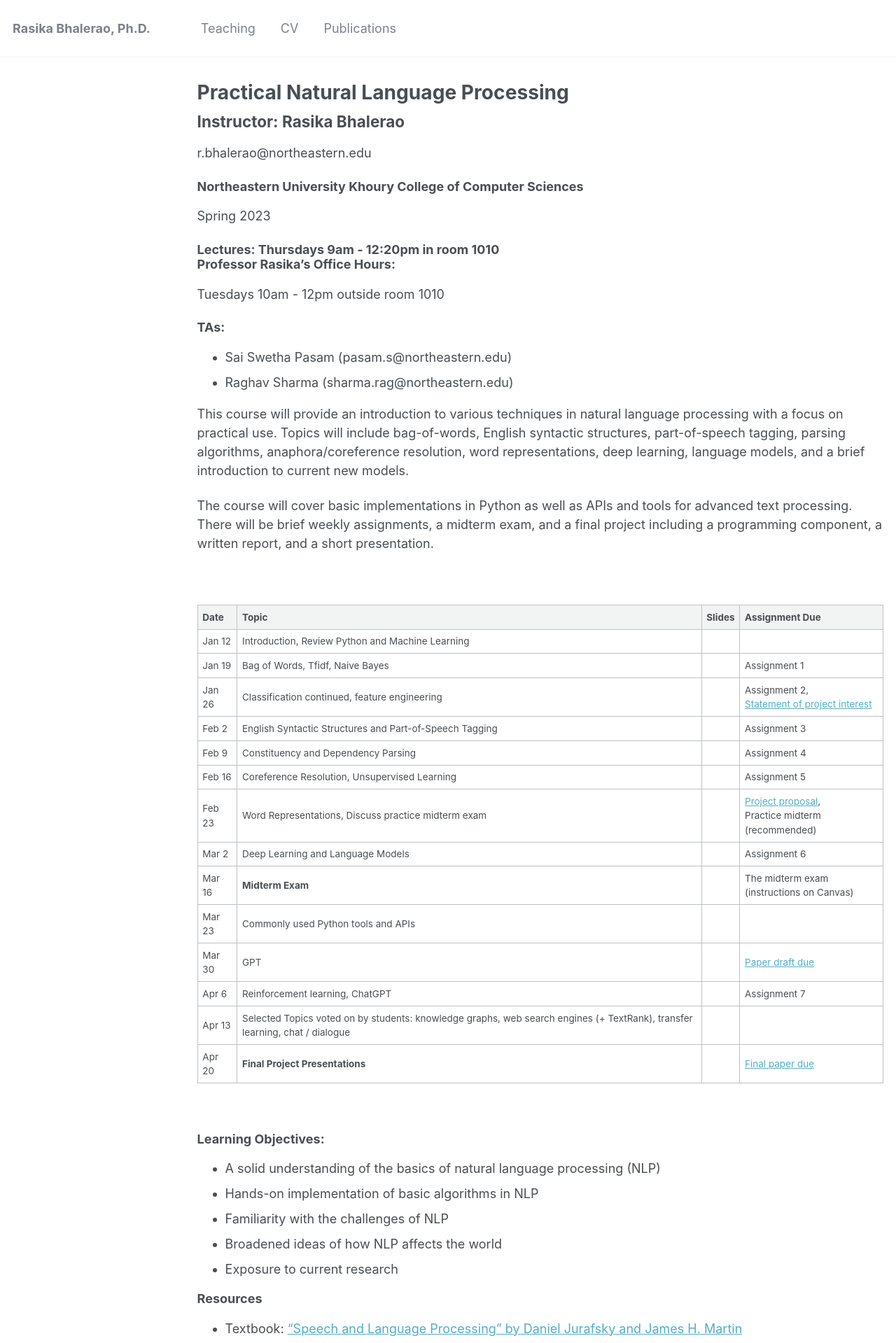
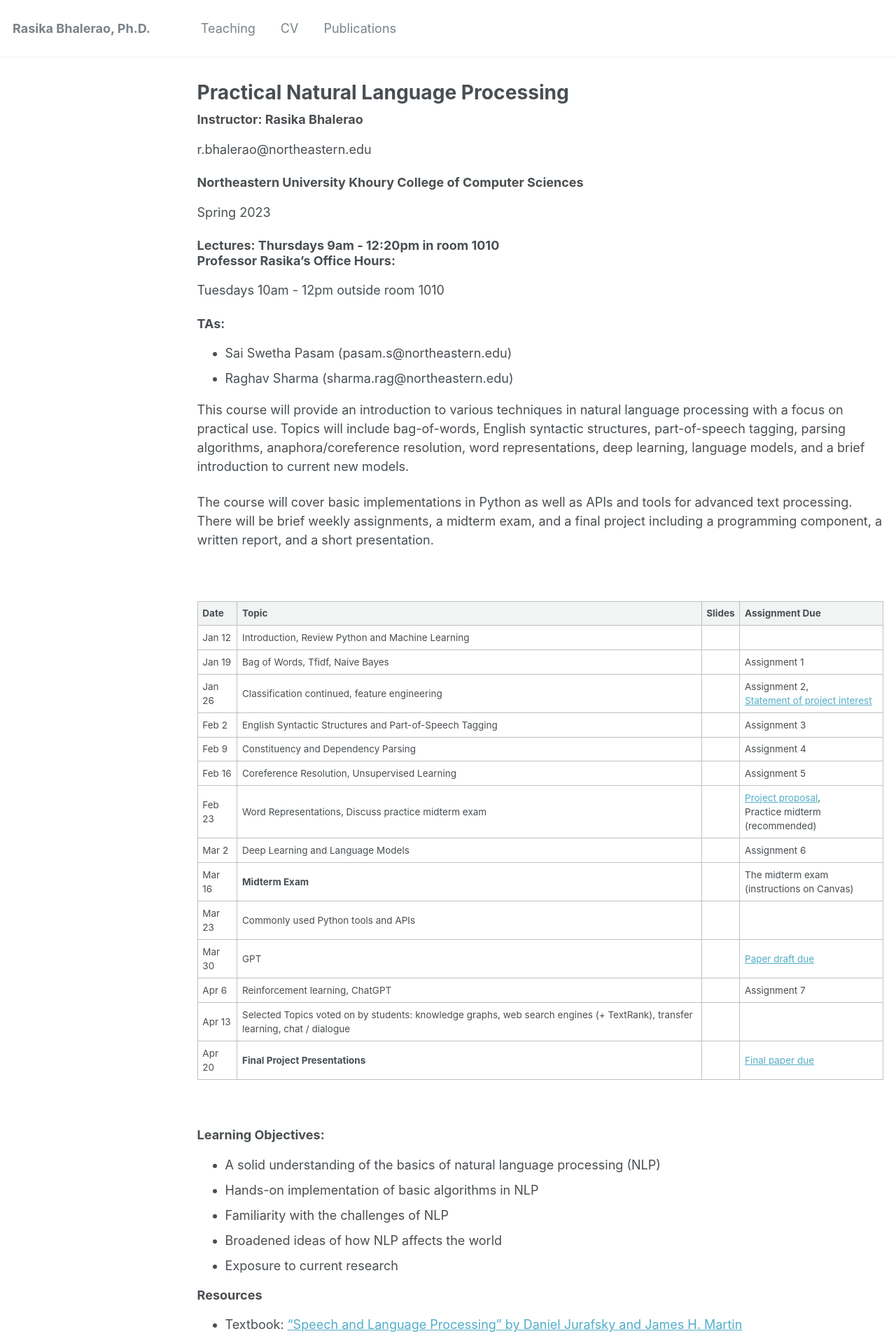
Before and after one commit to rasikabh/rasikabh.github.io, a Jekyll site: the page built from _pages/nlp2023.md, in a window 1280 px wide. Shown: the top 1919 px of the page at 70% size. Built offline with Jekyll 4.4.1, drawn with Linux system fonts in a browser that asks for light colours.

Commit message:
Update nlp2023.md

```diff
--- a/_pages/nlp2023.md
+++ b/_pages/nlp2023.md
@@ -12,7 +12,7 @@ h2, h3, h4, h5, h6 {margin: 0;}
 
 {% include base_path %}
 
-## Instructor: Rasika Bhalerao
+### Instructor: Rasika Bhalerao
 r.bhalerao@northeastern.edu
 ### Northeastern University Khoury College of Computer Sciences
 Spring 2023
```
